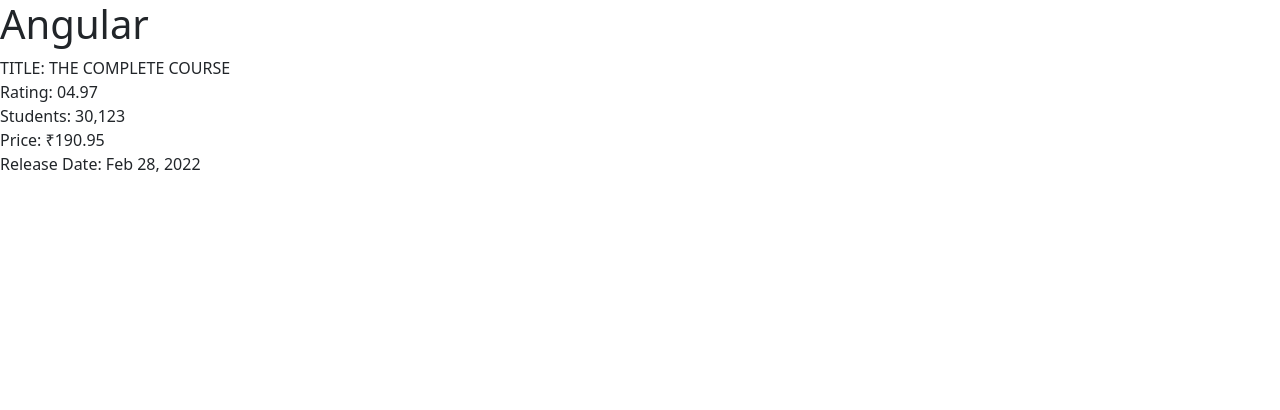
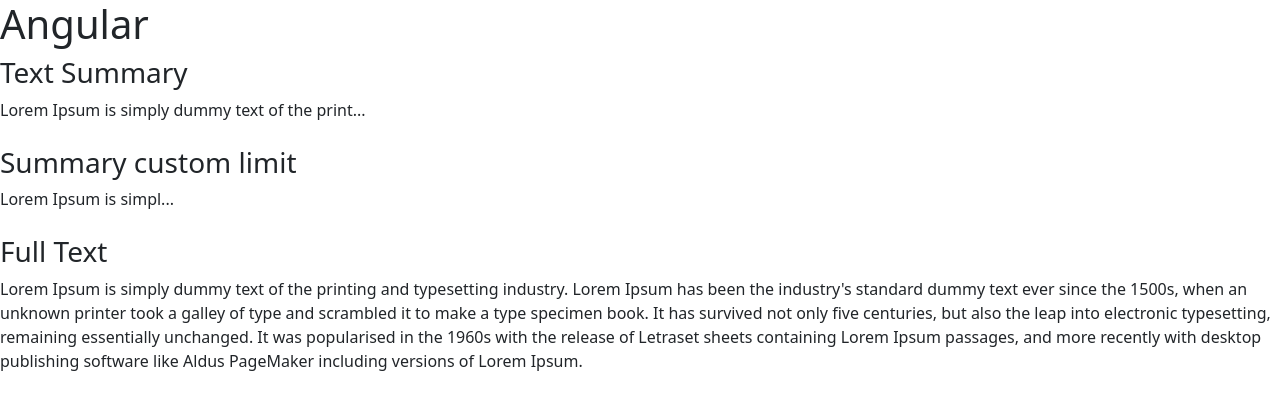
Before and after one commit to hello-arun/Angular-Tutorial, an Angular app in the folder my-app/: page / in a window 1280 px wide. Shown: the top 410 px of the page. Built offline with nearby package versions, Linux system fonts and the light colour scheme.

Commit message:
custom pipe added

```diff
--- a/my-app/src/app/app.module.ts
+++ b/my-app/src/app/app.module.ts
@@ -5,15 +5,17 @@
 import { AppComponent } from './app.component';
 import { CoursesComponent } from './courses.component';
 import { CoursesService } from './courses.service';
+import { SummaryPipe } from './summary.pipe';
 
 @NgModule({
   declarations: [
     AppComponent,
     CoursesComponent,
+    SummaryPipe,
   ],
   imports: [
     BrowserModule,
-    FormsModule
+    FormsModule,
   ],
   providers: [
     CoursesService
--- a/my-app/src/app/courses.component.ts
+++ b/my-app/src/app/courses.component.ts
@@ -4,19 +4,17 @@
 @Component({
     selector: 'courses', // div class=> . id=>#
     template: `
-{{"Title: "+course.title | uppercase}} <br/>
-{{"Rating: "+(course.rating | number:'2.1-2')}} <br/>
-{{"Students: "+(course.students|number)}} <br/>
-{{"Price: "+(course.price|currency:'INR':true:'3.2-2')}} <br/>
-{{"Release Date: "+(course.releaseDate|date:'mediumDate')}} <br/>
+    <h3>Text Summary</h3>
+    {{text|summary}} <br/> <br/>
+
+    <h3>Summary custom limit</h3>
+    {{text|summary:25}} <br/> <br/>
+
+    <h3>Full Text</h3>
+    {{text}} <br/>
 `
 })
 export class CoursesComponent {
-    course = {
-        title: "The complete course",
-        rating: 4.9745,
-        students: 30123,
-        price: 190.95,
-        releaseDate: new Date(2022,1,28)
-    }
+    text = `
+    Lorem Ipsum is simply dummy text of the printing and typesetting industry. Lorem Ipsum has been the industry's standard dummy text ever since the 1500s, when an unknown printer took a galley of type and scrambled it to make a type specimen book. It has survived not only five centuries, but also the leap into electronic typesetting, remaining essentially unchanged. It was popularised in the 1960s with the release of Letraset sheets containing Lorem Ipsum passages, and more recently with desktop publishing software like Aldus PageMaker including versions of Lorem Ipsum.`
 }
--- /dev/null
+++ b/my-app/src/app/summary.pipe.ts
@@ -0,0 +1,16 @@
+import { Pipe, PipeTransform } from "@angular/core";
+
+@Pipe({
+    name: 'summary'
+})
+export class SummaryPipe implements PipeTransform {
+
+    transform(value: string, limit?: number) {
+        if (!value)
+            return null;
+        // if limit is provided use that, otherwise go for
+        // default limit of 50
+        let actualLimit=(limit) ? limit : 50
+        return value.substring(0, actualLimit) + "..."
+    }
+}
```
Also changed, not shown: my-app/src/app/README.md.
